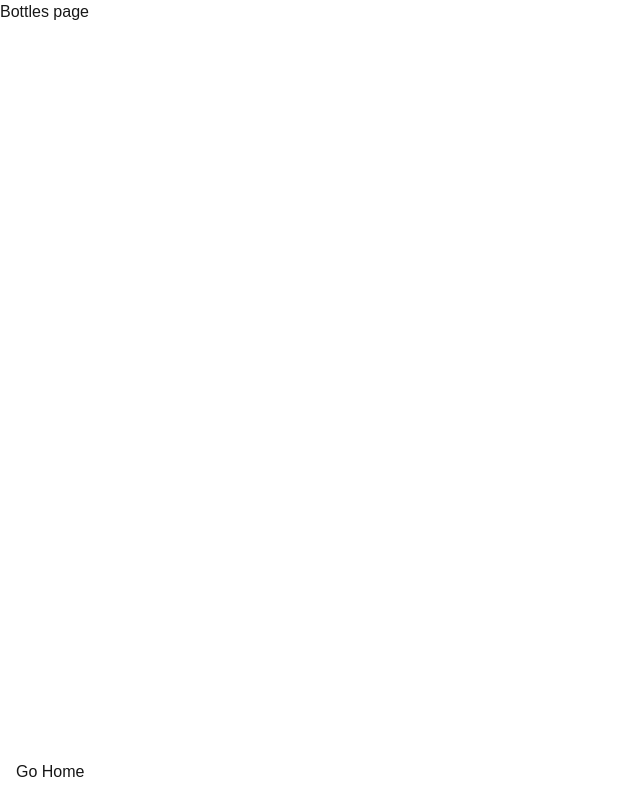
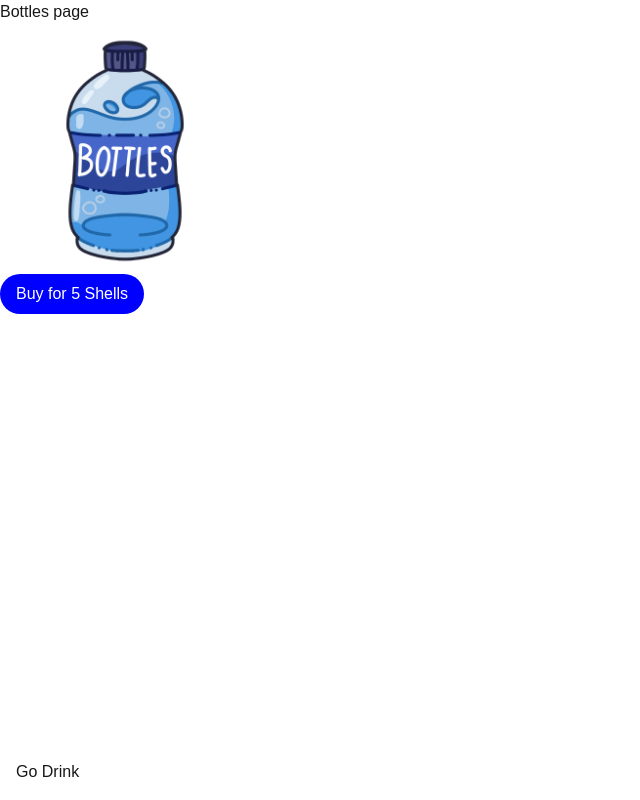
Before and after one commit to audreyyluu/wotter, a Next.js app: page /bottles in a window 1280 px wide. Shown: the whole page, without its empty margins (0-640 px from the left). Built offline with nearby package versions, Linux system fonts and the light colour scheme.

Commit message:
buy bottle

```diff
--- a/src/app/bottles/page.tsx
+++ b/src/app/bottles/page.tsx
@@ -1,12 +1,55 @@
+'use client';
+import { useState } from "react"
+
+function Bottle(props: { color: string, price: number, image: string, locked: string, alt: string }){
+
+  function handleBuy() {
+
+    let value
+    const bottleID = `bought-${props.color}`;
+    try{
+      value = localStorage.getItem(bottleID) || false
+    } catch (error) {}
+
+    document.getElementById(`bottle-${props.color}`)?.setAttribute('src', props.locked);
+
+    localStorage.setItem(bottleID, "true")
+
+    const btn = document.getElementById(`btn-${props.color}`) as HTMLButtonElement | null;
+    if (btn) {
+      btn.disabled = true;
+      btn.style.opacity = "0.5";
+      btn.style.cursor = "not-allowed";
+    }
+
+    // alert(`You bought a ${props.color} bottle for $${props.price}!`);
+  }
+
+  return (
+    <div>
+      {/* <h2>I am a {props.color} Bottle!</h2> */}
+      <img id={`bottle-${props.color}`} src={props.image} alt={props.alt} style={{ width: 250 }} />
+      {/* <h2>Price: {props.price}</h2> */}
+      <button id={`btn-${props.color}`} style={{ backgroundColor: props.color, color: 'white', padding: '0.5rem 1rem', border: 'none', borderRadius: '20px' }} onClick={handleBuy}>
+        {/* Buy {props.color} Bottle */}
+        Buy for {props.price} Shells
+        </button>
+    </div>
+  );
+}
+
 export default function Bottles() {
   return (
     <div>
       <p>Bottles page</p>
       <div style={{ display: 'flex', justifyContent: 'flex-start', alignItems: 'flex-end', position: 'fixed', bottom: 0, margin: '1rem' }}>
-        <a href="/">
-          <button>Go Home</button>
+        <a href="/drink">
+          <button>Go Drink</button>
         </a>
       </div>
+      <Bottle
+        color={"Blue"} price={5} image={"./bottles/bottles.png"} locked={"./bottles/bottle_locked.png"} alt={"Blue Bottle"}
+      />
     </div>
   );
 }
```
Also changed, not shown: public/bottles/bottle_locked.png (added), public/bottles/bottles.png (added).
